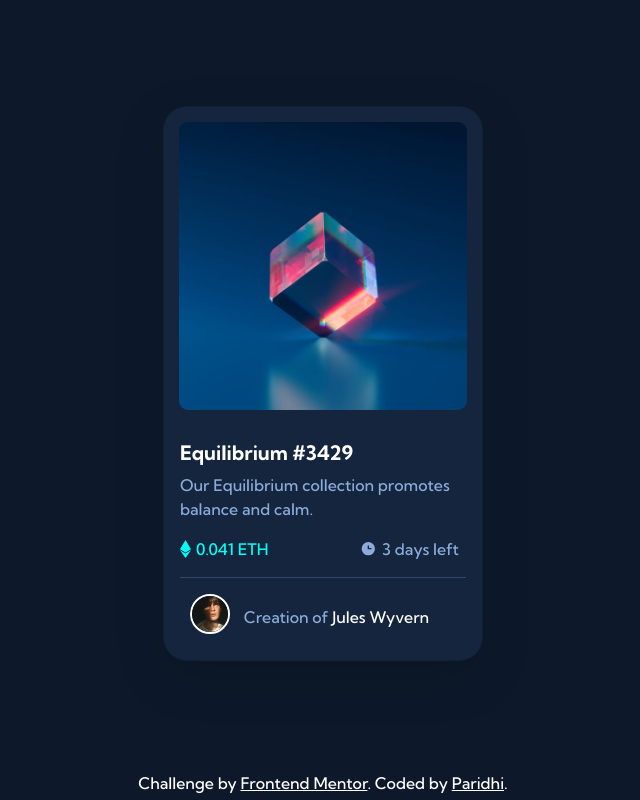
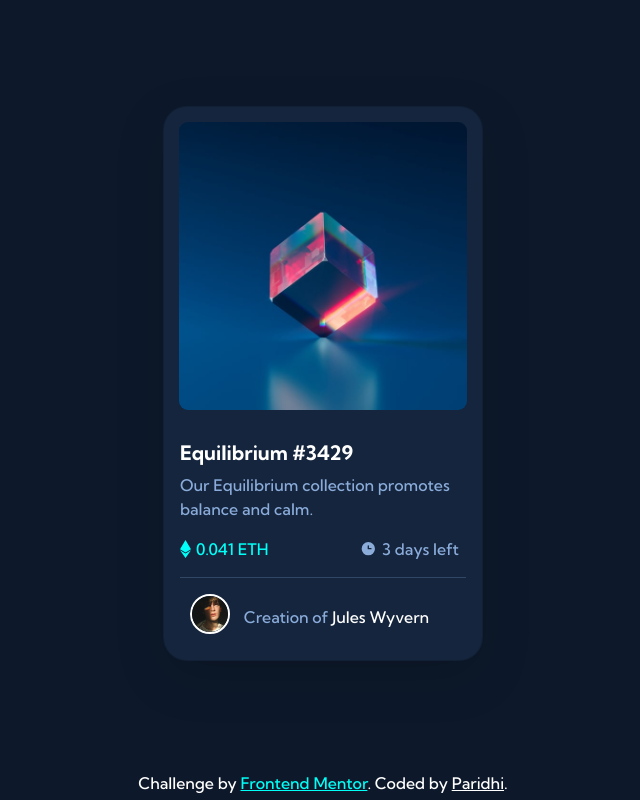
Before and after one commit to paridhi3/NFT-Preview-Card-Component, a plain HTML site: page index.html in a window 1280 px wide. In both pictures the pointer is over the link "Frontend Mentor". Shown: the whole page, without its empty margins (317-957 px from the left). Drawn offline with nearby package versions, Linux system fonts and the light colour scheme.

Commit message:
Update styles.css

```diff
--- a/css/styles.css
+++ b/css/styles.css
@@ -159,5 +159,5 @@ hr {
 }
 
 .att:hover {
-  color: white;
+  color: hsl(178, 100%, 50%);
 }
```
